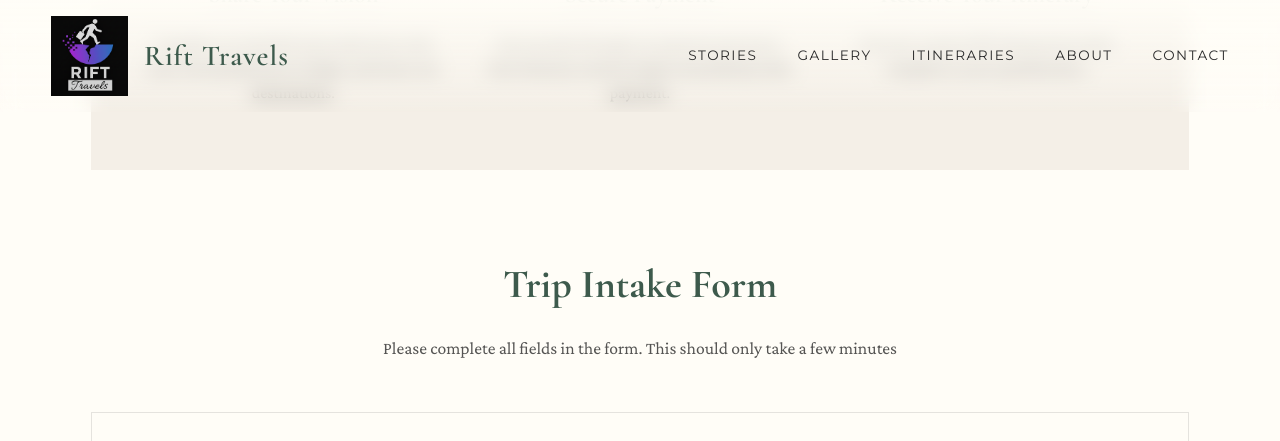
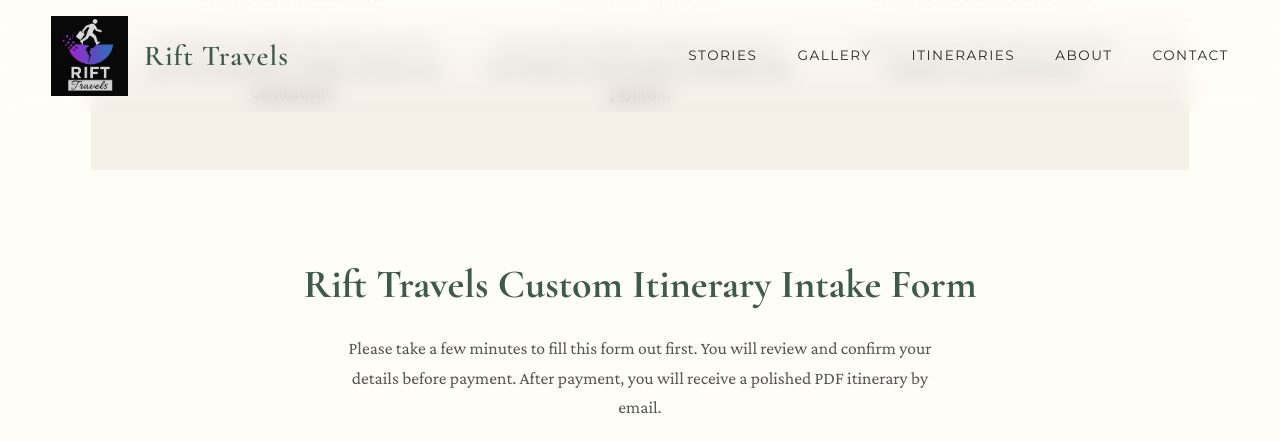
Before and after one commit to riftdigitalllc/RiftTravels.com, a Jekyll site: the page built from itinerary-request.md, in a window 1280 px wide and 900 px high, scrolled down 762 px, cut to the strip 0-441 px from the top of the window. Built offline with Jekyll 4.4.1, drawn with Linux system fonts in a browser that asks for light colours; a script that is not in the unit is left out; some of the changed text lies outside the part shown.

Commit message:
Revise trip intake form title and instructions
Updated the title and introductory text for the trip intake form, emphasizing the review and confirmation process before payment.

```diff
--- a/itinerary-request.md
+++ b/itinerary-request.md
@@ -38,8 +38,8 @@ permalink: /itinerary-request/
   </div>
 
   <div class="form-section">
-    <h2>Trip Intake Form</h2>
-    <p class="form-intro">Please complete all fields in the form.  This should only take a few minutes</p>
+    <h2>Rift Travels Custom Itinerary Intake Form</h2>
+    <p class="form-intro">Please take a few minutes to fill this form out first. You will review and confirm your details before payment. After payment, you will receive a polished PDF itinerary by email.</p>
 
     <!-- Tally Form Embed -->
     <div class="form-container">
@@ -55,9 +55,7 @@ permalink: /itinerary-request/
       </iframe>
     </div>
 
-    <p class="affiliate-note">
-      <strong>Note:</strong> By submitting this form, you understand that your custom itinerary may include affiliate links for accommodations, tours, and activities. These links support Rift Travels at no extra cost to you and help us continue creating personalized travel experiences.
-    </p>
+
   </div>
 
   <div class="pricing-reminder">
```
